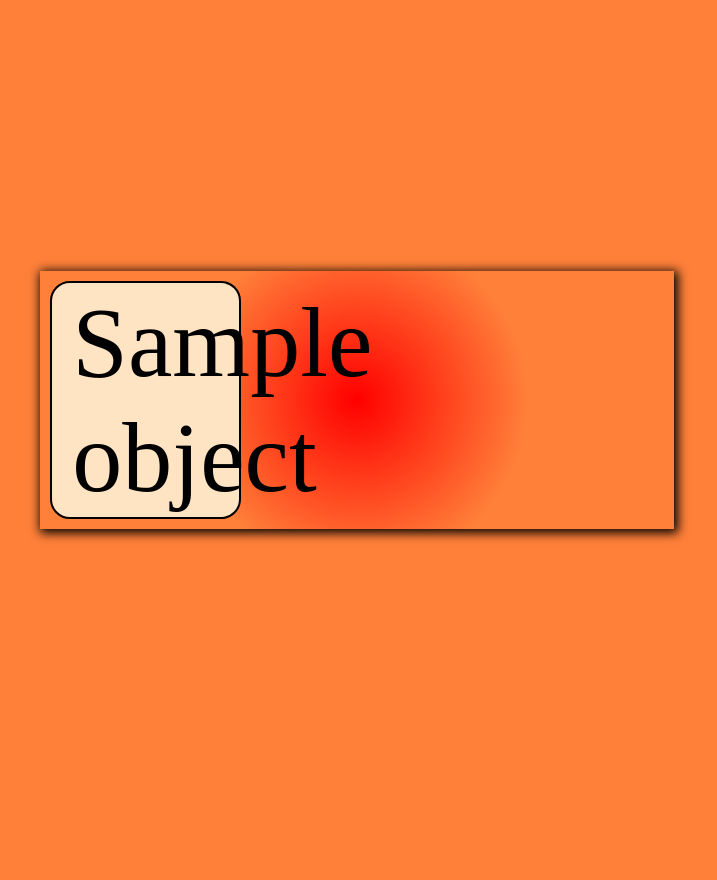
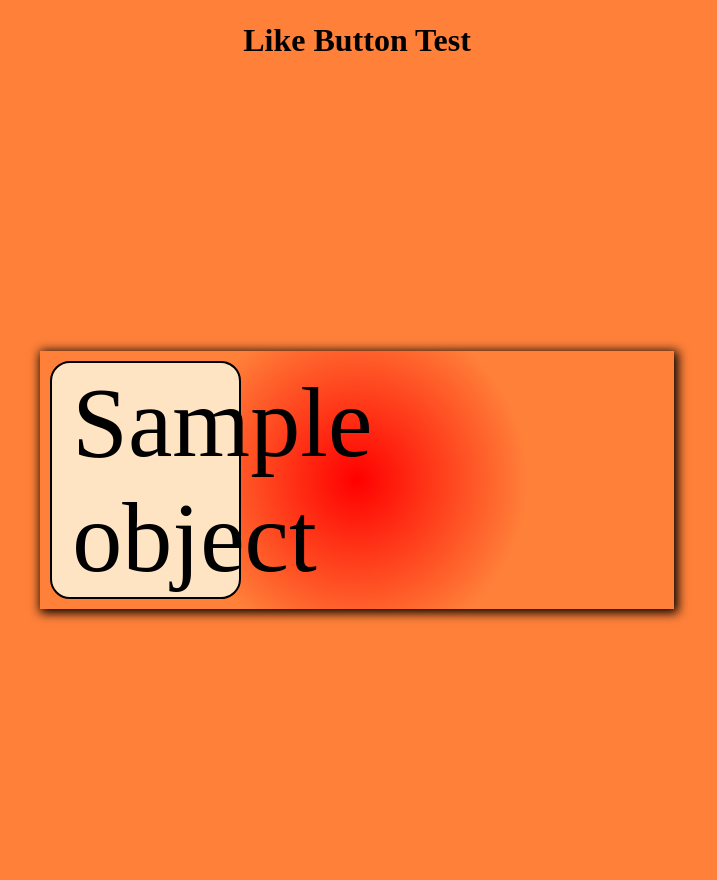
Before and after one commit to yoshiyuki-140/like-button, a Django app: page / in a window 1280 px wide. Shown: the whole page, without its empty margins (283-1000 px from the left). Before the commit the page ends 541 px from the top, so only its background shows below. Run offline with Django 5.2, Linux system fonts and the light colour scheme; tables that the repository leaves empty hold one stand-in row (values such as "Sample post").

Commit message:
add : topページに題名を追加

```diff
--- a/templates/index.html
+++ b/templates/index.html
@@ -9,6 +9,14 @@
         margin: 0;
         padding: 0;
         box-sizing: border-box;
+      }
+
+      header {
+        display: flex;
+        justify-content: center;
+        align-items: center;
+        height: 10vh;
+        background-color: #ff8039;
       }
 
       .container {
@@ -45,6 +53,9 @@
     </style>
   </head>
   <body>
+    <header>
+      <h1>Like Button Test</h1>
+    </header>
     <main>
       <div class="container">
         <div class="wrapper">
```
